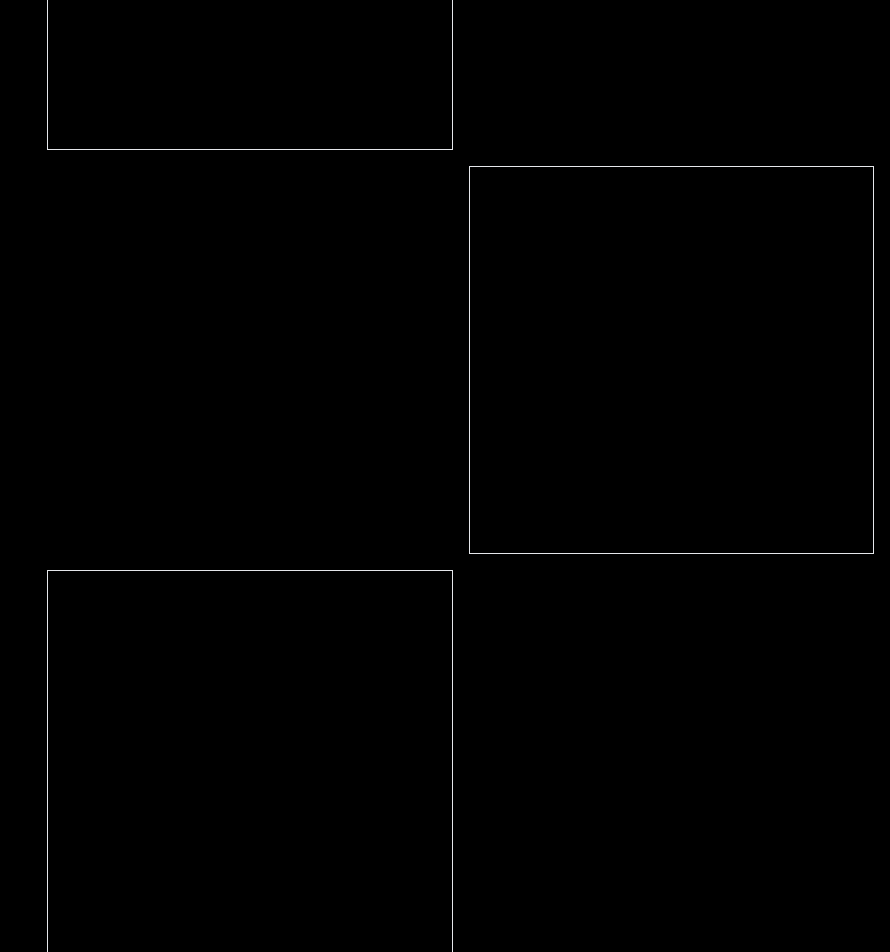
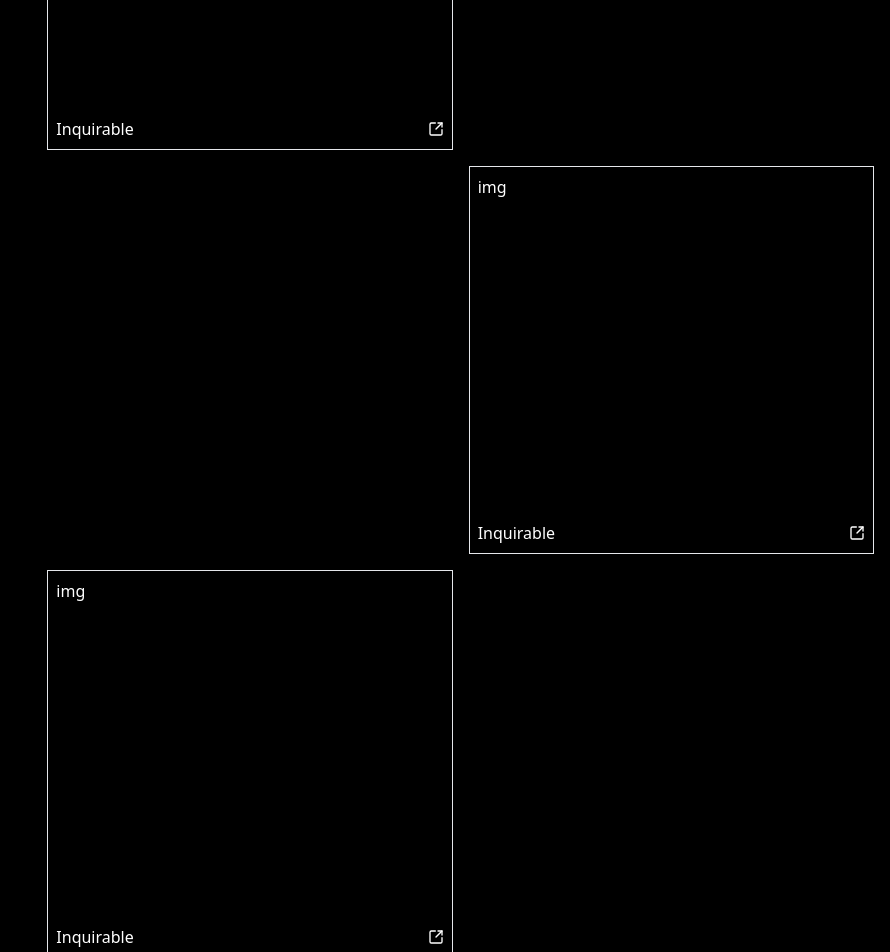
Before and after one commit to MinerHorst/portfolio, a Next.js app: page / in a window 1280 px wide. Shown: the part 1640-2592 px from the top of the page, without its empty margins (390-1280 px from the left). Built offline with nearby package versions, Linux system fonts and the light colour scheme.

Commit message:
case study button works for every item

```diff
--- a/src/components/projects.tsx
+++ b/src/components/projects.tsx
@@ -1,21 +1,18 @@
 import { motion as m } from "framer-motion";
 import {
+  ArrowRight,
   ArrowUpRight,
   ArrowUpRightFromCircle,
   ArrowUpRightFromSquare,
 } from "lucide-react";
 import Image from "next/image";
 import React, { useEffect, useRef, useState } from "react";
-import cursor from "../../public/study-cursor.png";
 import { useToast } from "./ui/use-toast";
 
 export default function ProjectComponent() {
-  const { toast } = useToast();
-
-  const [cursorPosition, setCursorPosition] = useState({ x: 0, y: 0 });
   const [imagePosition, setImagePosition] = useState({ x: 0, y: 0 });
   const [showImage, setShowImage] = useState(false);
-  const cursorRef = useRef<HTMLDivElement>(null); // Explicitly typing the ref
+  const gridItemsRef = useRef<Array<HTMLDivElement | null>>([]);
 
   useEffect(() => {
     const handleMouseMove = (event: MouseEvent) => {
@@ -25,17 +22,24 @@ export default function ProjectComponent() {
 
       setImagePosition({ x, y });
 
-      const cursorElement = cursorRef.current;
-      if (cursorElement) {
-        const { left, top, right, bottom } =
-          cursorElement.getBoundingClientRect();
+      for (let i = 0; i < gridItemsRef.current.length; i++) {
+        const gridItem = gridItemsRef.current[i];
+        if (gridItem) {
+          const { left, top, right, bottom } = gridItem.getBoundingClientRect();
 
-        const x = clientX - left;
-        const y = clientY - top;
-        setShowImage(
-          x >= 0 && y >= 0 && x <= right - left && y <= bottom - top,
-        );
+          if (
+            clientX >= left &&
+            clientX <= right &&
+            clientY >= top &&
+            clientY <= bottom
+          ) {
+            setShowImage(true);
+            return;
+          }
+        }
       }
+
+      setShowImage(false);
     };
 
     document.addEventListener("mousemove", handleMouseMove);
@@ -47,10 +51,10 @@ export default function ProjectComponent() {
 
   return (
     <>
-      <div className="relative grid h-[200vh] grid-cols-3 grid-rows-4 gap-4 px-4">
+      <div className="relative grid h-[208vh] grid-cols-3 grid-rows-4 gap-4 px-4 pb-[8vh]">
         <div
-          ref={cursorRef}
-          className="z-[200] col-start-3 row-span-1 row-start-1 flex cursor-none flex-col space-y-2 border p-2"
+          ref={(ref) => (gridItemsRef.current[0] = ref)}
+          className="col-start-3 row-span-1 row-start-1 flex cursor-none flex-col space-y-2 border p-2"
         >
           <div className="h-full w-full">img</div>
           <div className="flex items-center justify-between">
@@ -58,21 +62,52 @@ export default function ProjectComponent() {
             <ArrowUpRightFromSquare size={16} />
           </div>
         </div>
-        <div className="col-start-2 row-span-1 row-start-2 flex flex-col space-y-2 border"></div>
-        <div className="col-start-3 row-span-1 row-start-3 flex flex-col space-y-2 border"></div>
-        <div className="col-start-2 row-span-1 row-start-4 flex flex-col space-y-2 border"></div>
+        <div
+          ref={(ref) => (gridItemsRef.current[1] = ref)}
+          className="col-start-2 row-span-1 row-start-2 flex cursor-none flex-col space-y-2 border p-2"
+        >
+          <div className="h-full w-full">img</div>
+          <div className="flex items-center justify-between">
+            <p className="cursor-study">Inquirable</p>
+            <ArrowUpRightFromSquare size={16} />
+          </div>
+        </div>
+        <div
+          ref={(ref) => (gridItemsRef.current[2] = ref)}
+          className="col-start-3 row-span-1 row-start-3 flex cursor-none flex-col space-y-2 border p-2"
+        >
+          <div className="h-full w-full">img</div>
+          <div className="flex items-center justify-between">
+            <p className="cursor-study">Inquirable</p>
+            <ArrowUpRightFromSquare size={16} />
+          </div>
+        </div>
+        <div
+          ref={(ref) => (gridItemsRef.current[3] = ref)}
+          className="col-start-2 row-span-1 row-start-4 flex cursor-none flex-col space-y-2 border p-2"
+        >
+          <div className="h-full w-full">img</div>
+          <div className="flex items-center justify-between">
+            <p className="cursor-study">Inquirable</p>
+            <ArrowUpRightFromSquare size={16} />
+          </div>
+        </div>
       </div>
       {showImage && (
         <div
-          className="fixed z-[200]"
+          className="fixed z-[50]"
           style={{
             left: imagePosition.x,
             top: imagePosition.y,
             pointerEvents: "none",
           }}
         >
-          {/* Replace the URL and dimensions with your image */}
-          <Image src={cursor} width={200} height={100} alt="cursor image" />
+          <div className="poppins flex h-[60px] w-[200px] items-center justify-center gap-4 rounded-full bg-white text-black">
+            <p className="text-xl">VIEW CASE</p>
+            <span>
+              <ArrowRight />
+            </span>
+          </div>
         </div>
       )}
     </>
```
